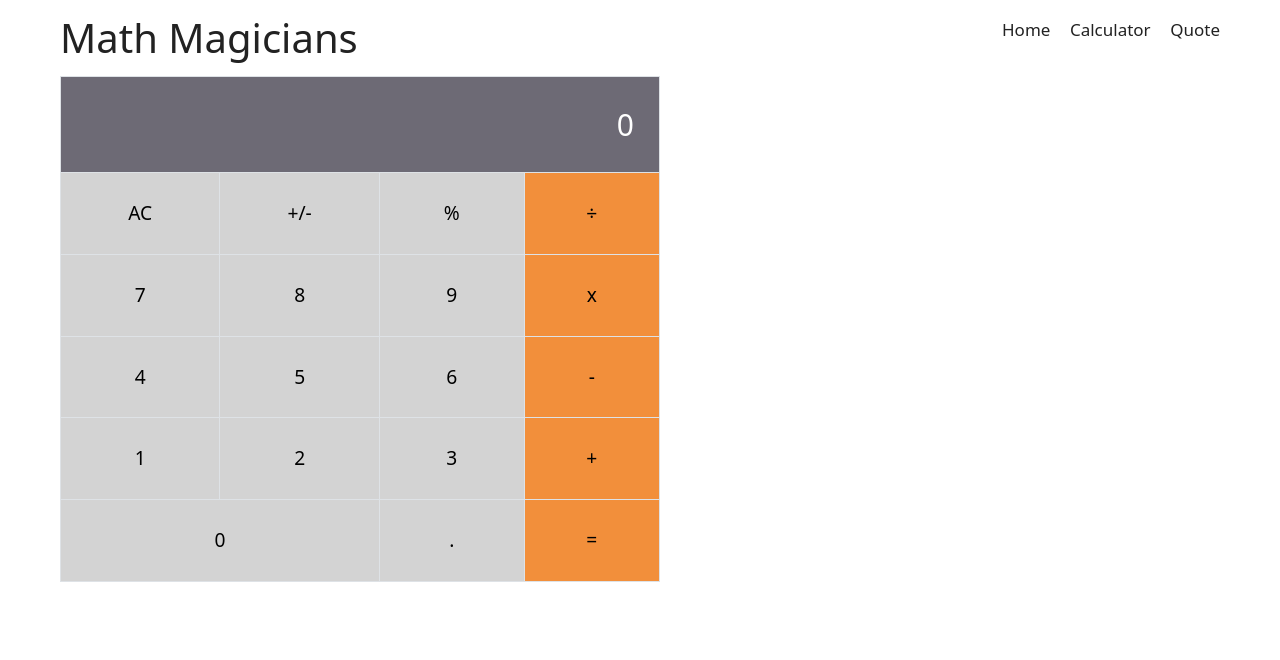
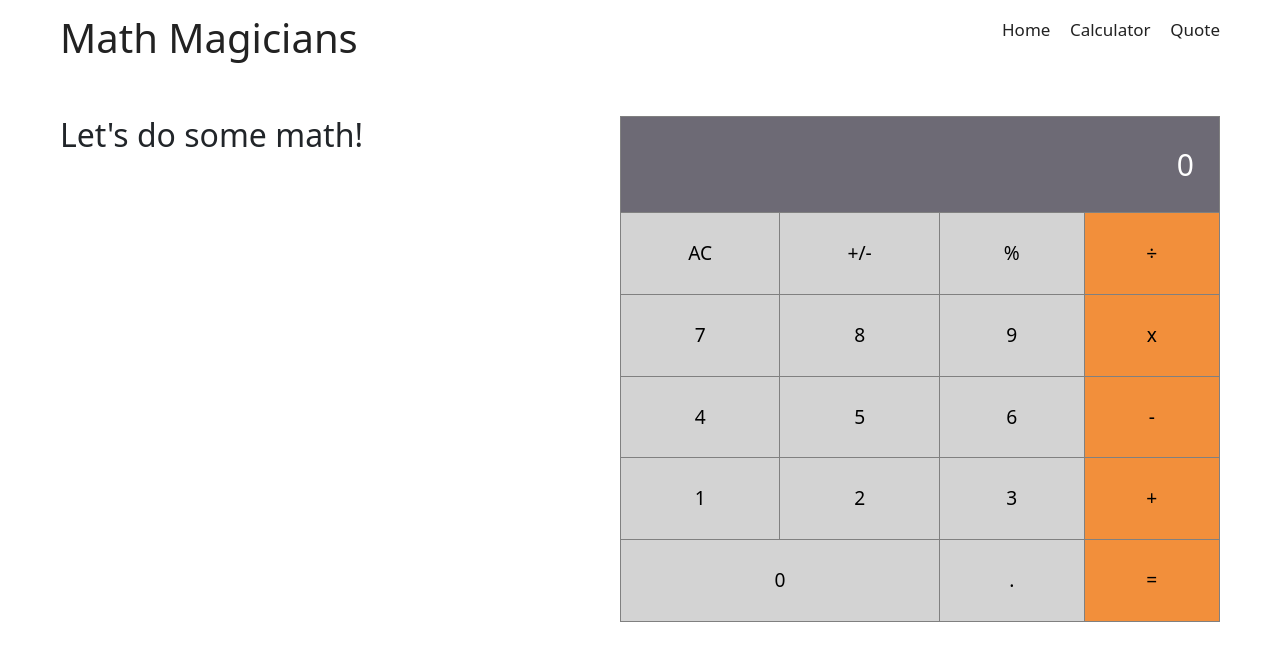
Before and after one commit to enkog/Math-Magicians, a React (Create React App) app: page /calculator in a window 1280 px wide. Shown: the top 660 px of the page. Built offline with nearby package versions, Linux system fonts and the light colour scheme.

Commit message:
Add content and layout to the calculator page

```diff
--- a/src/components/UI/Calculator.css
+++ b/src/components/UI/Calculator.css
@@ -1,23 +1,30 @@
-.table {
+.calculator-page {
+  display: flex;
+  justify-content: space-between;
+  margin-top: 40px;
+}
+
+.calculator {
   width: 600px;
   background: #d3d3d3;
   color: #333;
   font-weight: 500;
   font-size: 1.2rem;
+  text-align: center;
 }
 
-.table td {
+.calculator td {
   padding: 25px;
 }
 
-.table .output {
+.calculator .output {
   background: #6d6a75;
   color: #fff;
   text-align: right;
   font-size: 30px;
 }
 
-.table .orange-colour {
+.calculator .orange-colour {
   background: #f28f3b;
 }
 
--- a/src/components/UI/Calculator.js
+++ b/src/components/UI/Calculator.js
@@ -19,7 +19,9 @@ const Calculator = () => {
   };
 
   return (
-    <table className="table table-bordered">
+    <div className="calculator-page">
+      <h2>Let&apos;s do some math!</h2>
+      <table className="calculator table-bordered">
         <tbody>
           <tr className="output">
             <td colSpan="4">
@@ -39,6 +41,7 @@ const Calculator = () => {
           </tr>
         </tbody>
       </table>
+    </div>
   );
 };
 
```
Lines whose indentation alone changed are shown as unchanged.
